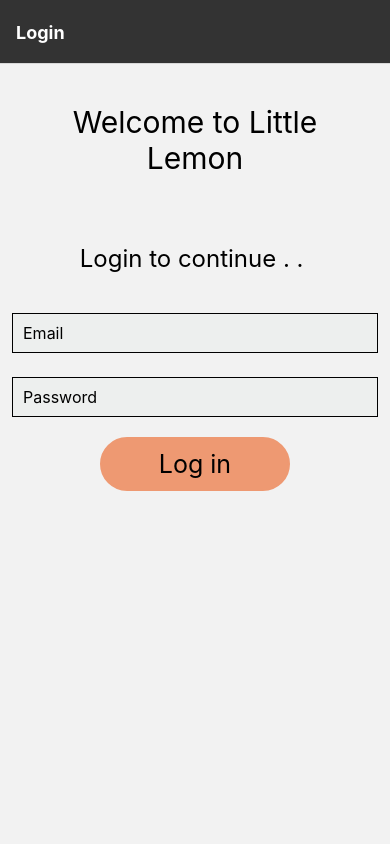
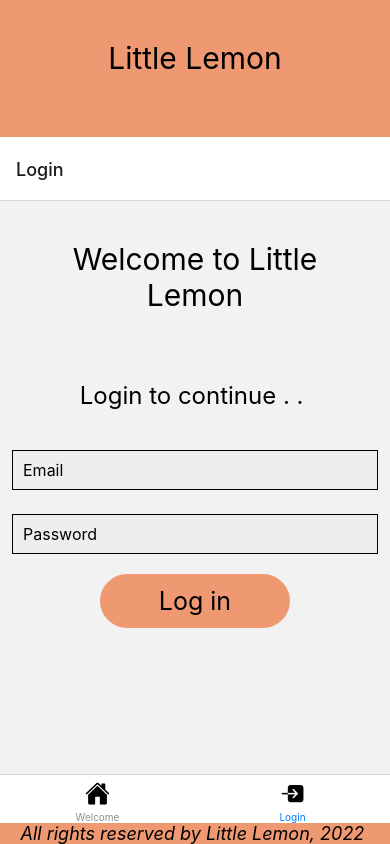
Before and after one commit to Bhumi0702/LittleLemonApp, a React Native app: screen / in a window 390 px wide. Built offline with nearby package versions, Linux system fonts and the light colour scheme.

Commit message:
Tab Navigation

```diff
--- a/App.js
+++ b/App.js
@@ -1,6 +1,8 @@
 import { View, StyleSheet, Image } from 'react-native';
 import { NavigationContainer } from '@react-navigation/native';
 import { createNativeStackNavigator } from '@react-navigation/native-stack';
+import { createBottomTabNavigator } from '@react-navigation/bottom-tabs';
+import { Ionicons } from '@expo/vector-icons';
 import LittleLemonHeader from './components/LittleLemonHeader';
 import LittleLemonFooter from './components/LittleLemonFooter';
 import WelcomeScreen from './components/WelcomeScreen';
@@ -12,6 +14,7 @@
 export default function App() {
 
 	const Stack = createNativeStackNavigator();
+	const Tab = createBottomTabNavigator();
 
 	function LogoTitle() {
 		return(
@@ -28,9 +31,61 @@
 
 	return (
 		<>
+			{/* 	TAB NAVIGATOR BETWEEM LOGIN AND WELCOME SCREEN  */}
+
+		<NavigationContainer>
+			<View style={styles.container}>
+				<LittleLemonHeader />
+				<Tab.Navigator
+					screenOptions={({ route }) => ({
+					tabBarIcon: ({size}) => {
+						let iconName;
+						if (route.name === 'Welcome') {
+						iconName = 'ios-home';
+						} else if (route.name === 'Login') {
+						iconName = 'ios-enter';
+						}
+						return <Ionicons name={iconName} size={size} />;
+					},
+					})}
+					initialRouteName="Login">
+					<Tab.Screen name="Welcome" component={WelcomeScreen} />
+					<Tab.Screen name="Login" component={LoginScreen} />
+				</Tab.Navigator>
+			</View>
+				<View style={styles.footerContainer}>
+				<LittleLemonFooter />
+				</View>
+      	</NavigationContainer>
+
+			{/* :::::::::::::::::::TAB NAVIGATOR ---------WELCOME & MENU SCREEN.................................
 			<NavigationContainer>
+				<Tab.Navigator
+					screenOptions={({ route }) => ({
+						tabBarIcon: ({ focused, color, size }) => {
+							let iconName;
 
-						<Stack.Navigator
+							if(route.name === 'Welcome') {
+								iconName = focused
+									? 'ios-information-circle'
+									: 'ios-information-circle-outline';
+							}else if (route.name === 'Menu'){
+								iconName = 'ios-list';
+							}
+							return <Ionicons name={iconName} size={size} color={color} />;
+						},
+						tabBarActiveTintColor: 'tomato',
+						tabBarInactiveTintColor: 'gray'
+					})}>
+					<Tab.Screen name="Welcome" component={WelcomeScreen} />
+					<Tab.Screen name="Menu" component={MenuItems} />
+				</Tab.Navigator>
+				</NavigationContainer>*/}
+
+					{/* :::::::::::::::MOVING BETWEEN SCREENS::::::::::::
+
+
+					<Stack.Navigator
 							initialRouteName='Login'
 							screenOptions={{
 								headerStyle: { backgroundColor: '#333333' },
@@ -48,10 +103,10 @@
 								}}/>
 							<Stack.Screen name='Login'component={LoginScreen} />
 							<Stack.Screen name='Menu'component={MenuItems} />
-						</Stack.Navigator>
+						</Stack.Navigator> */}
 
 
-			</NavigationContainer>
+
 		</>
 	);
 }
--- a/package.json
+++ b/package.json
@@ -10,6 +10,7 @@
     "@expo/vector-icons": "^13.0.0",
     "@expo/webpack-config": "^0.17.0",
     "@react-native-community/hooks": "^2.8.1",
+    "@react-navigation/bottom-tabs": "^6.5.3",
     "@react-navigation/native": "^6.1.2",
     "@react-navigation/native-stack": "^6.9.8",
     "expo": "~46.0.16",
```
Also changed, not shown: 1 other file (tests, documents, lock files or other folders).
